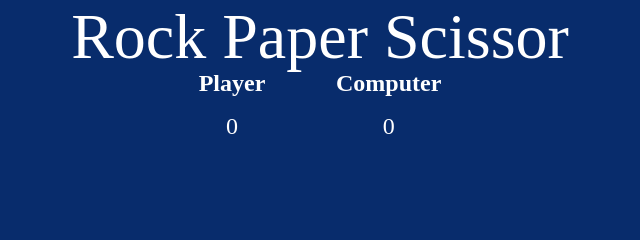
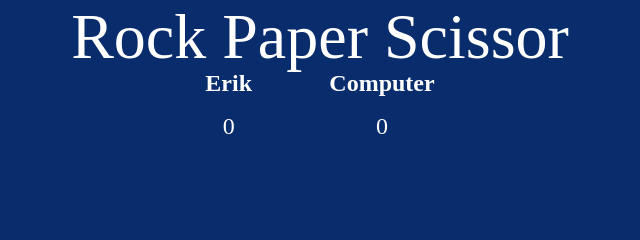
Before and after one commit to kirewiet/kirewiet.github.io, a plain HTML site: page index.html in a window 1280 px wide. Shown: the top 240 px of the page, 320-960 px from the left. Drawn offline with Linux system fonts and the light colour scheme.

Commit message:
Update index.html

```diff
--- a/index.html
+++ b/index.html
@@ -18,7 +18,7 @@
 		<!--Display Score of player and computer -->
 		<div class="score">
 			<div class="playerScore">
-				<h2>Player</h2>
+				<h2>Erik</h2>
 				<p class="p-count count">0</p>
 
 			</div>
```
